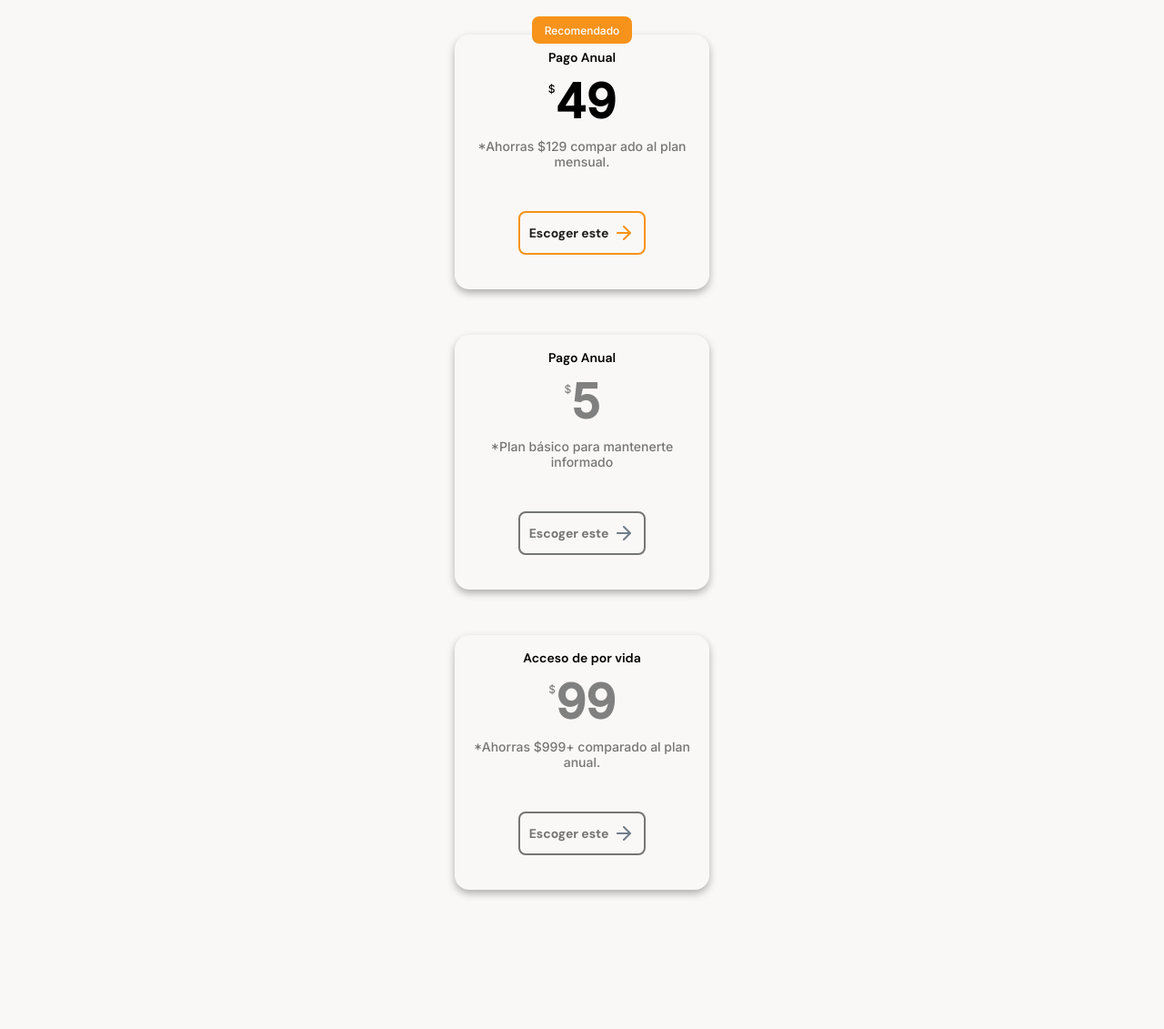
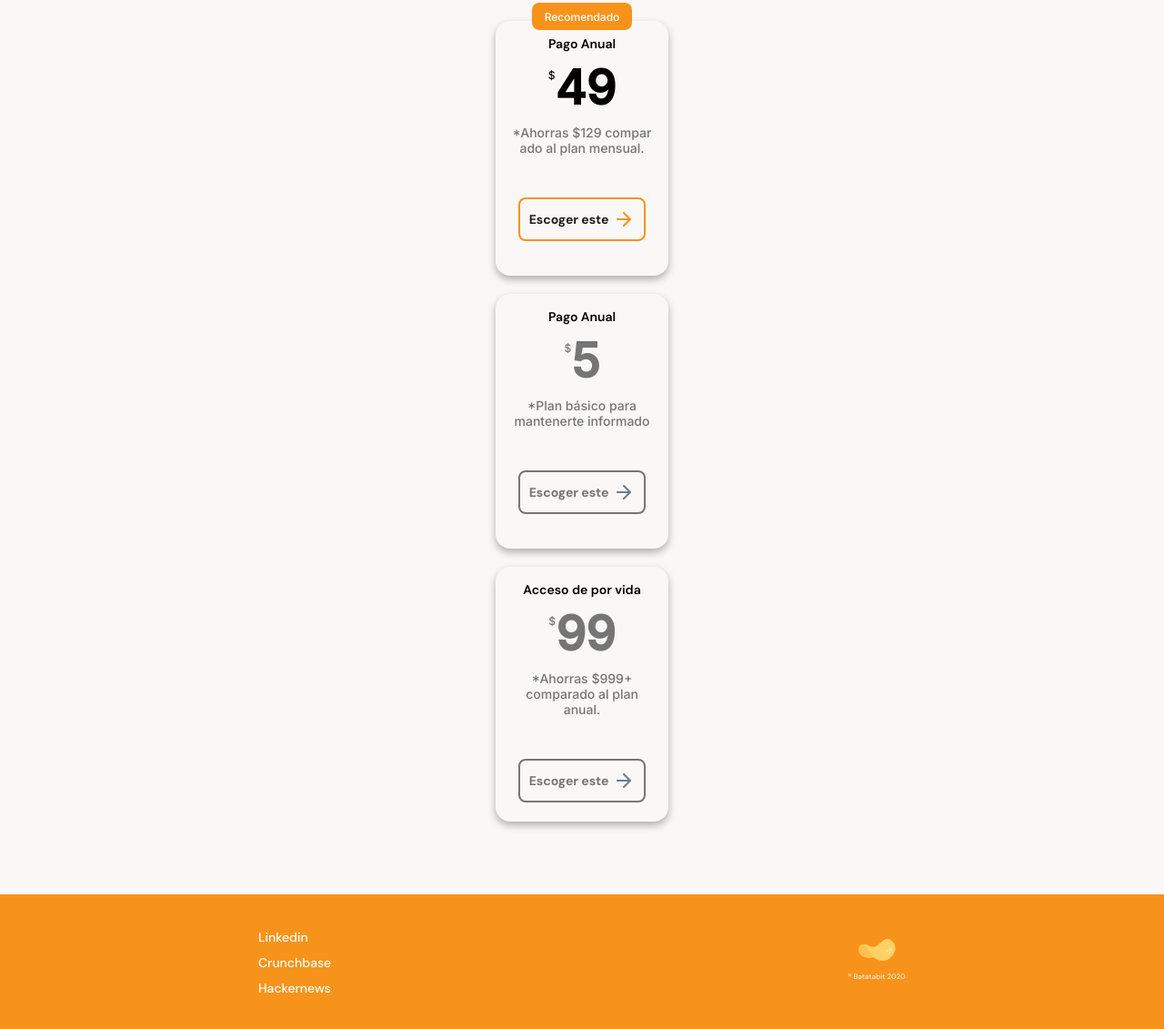
Before and after one commit to ClairCc/BatataBit, a plain HTML site: page index.html in a window 1280 px wide. Shown: the part 2706-3837 px from the top of the page at 91% size. Before the commit the page ends 3779 px from the top, so only its background shows below. Drawn offline with Linux system fonts and the light colour scheme.

Commit message:
Finalización del footer

```diff
--- a/index.html
+++ b/index.html
@@ -208,6 +208,20 @@
         </section>
       </section>
     </main>
-    <footer></footer>
+    <footer>
+      <section class="left">
+        <ul>
+          <li><a href="#">Linkedin</a></li>
+          <li><a href="#">Crunchbase</a></li>
+          <li><a href="#">Hackernews</a></li>
+        </ul>
+      </section>
+      <section class="rigth">
+        <img
+          src="./resources/assets/img/logo-footer.svg"
+          alt="Logo de BatataBit 2021"
+        />
+      </section>
+    </footer>
   </body>
 </html>
--- a/resources/css/styleIndex.css
+++ b/resources/css/styleIndex.css
@@ -355,11 +355,9 @@ main .comisiones-update p {
 }
 .plans-container_slide {
   position: relative;
-  width: 70%;
-  min-width: 230px;
-  max-width: 280px;
+  width: 190px;
   height: 280px;
-  margin: 25px 0;
+  margin: 10px 0;
   padding: 0 15px;
   background-color: var(--offWhite);
   border-radius: 16px;
@@ -442,7 +440,7 @@ main .comisiones-update p {
   margin-left: 5px;
 }
 .plans-container_slide .plan-card_price_gray {
-  color: gray;
+  color: var(--greygrey);
 }
 .plan-container_info .plan-card_cta_gray {
   border: 2px solid var(--greygrey);
@@ -451,3 +449,27 @@ main .comisiones-update p {
 .plan-container_info .plan-card_cta_gray span {
   filter: invert(56%);
 }
+footer {
+  display: flex;
+  background-color: var(--bitcoinOrange);
+  width: 100%;
+  height: 150px;
+  justify-content: space-around;
+}
+footer section {
+  align-self: center;
+}
+footer .left ul {
+  font-size: 1.4rem;
+  font-weight: 500;
+  line-height: 1.8rem;
+
+  list-style: none;
+}
+footer .left li {
+  margin: 10px 0;
+}
+.left a {
+  text-decoration: none;
+  color: var(--justWhite);
+}
```
